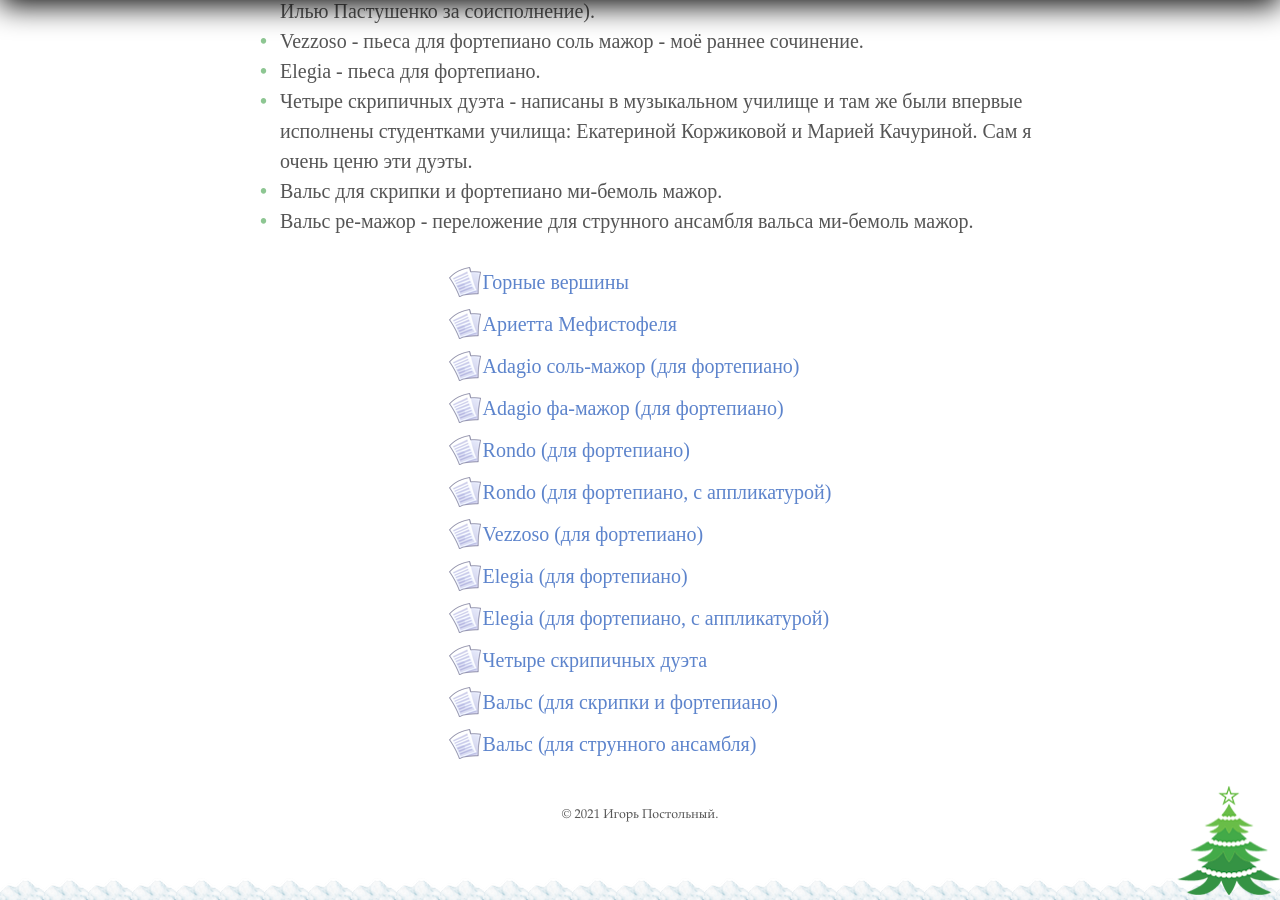
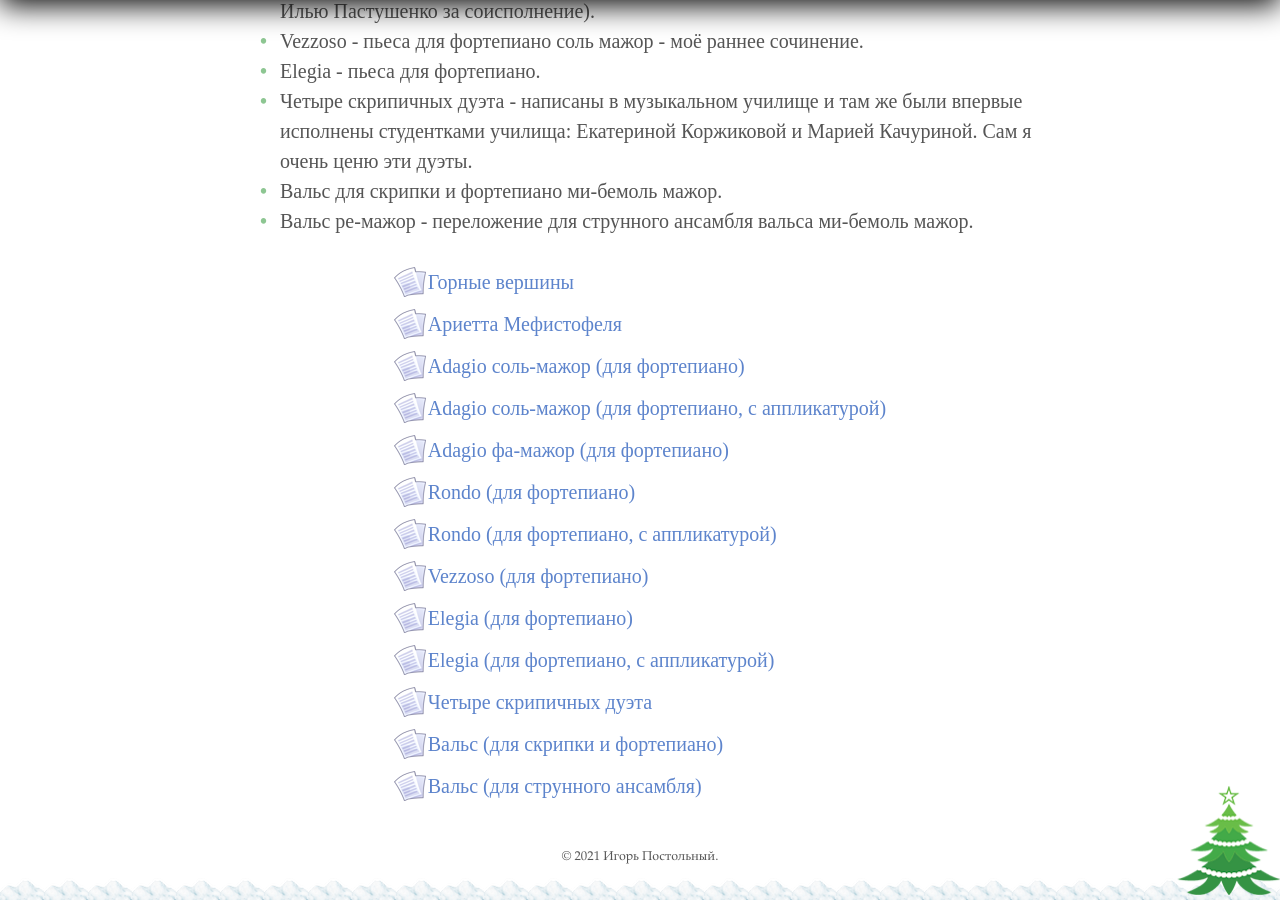
Before and after one commit to postolny/postolny.github.io, a Jekyll site: the page built from _pages/musica.html, in a window 1280 px wide and 900 px high, scrolled down 1186 px. Built offline with Jekyll 4.4.1, drawn with Linux system fonts in a browser that asks for light colours.

Commit message:
Add files via upload

```diff
--- a/_pages/musica.html
+++ b/_pages/musica.html
@@ -54,6 +54,7 @@
     <div id="dowload_wrapper"><a class="link" href="{{ site.baseurl }}/pdf/romanza_picchi_di_montagna.pdf" target="_blank">Горные вершины</a></div>
     <div id="dowload_wrapper"><a class="link" href="{{ site.baseurl }}/pdf/arietta.pdf" target="_blank">Ариетта Мефистофеля</a></div>
     <div id="dowload_wrapper"><a class="link" href="{{ site.baseurl }}/pdf/adagio.pdf" target="_blank">Adagio соль-мажор (для фортепиано)</a></div>
+    <div id="dowload_wrapper"><a class="link" href="{{ site.baseurl }}/pdf/adagio(con_diteggiatura).pdf" target="_blank">Adagio соль-мажор (для фортепиано, с аппликатурой)</a></div>
     <div id="dowload_wrapper"><a class="link" href="{{ site.baseurl }}/pdf/adagio-f.pdf" target="_blank">Adagio фа-мажор (для фортепиано)</a></div>
     <div id="dowload_wrapper"><a class="link" href="{{ site.baseurl }}/pdf/rondo.pdf" target="_blank">Rondo (для фортепиано)</a></div>
     <div id="dowload_wrapper"><a class="link" href="{{ site.baseurl }}/pdf/rondo(con_diteggiatura).pdf" target="_blank">Rondo (для фортепиано, с аппликатурой)</a></div>
```
